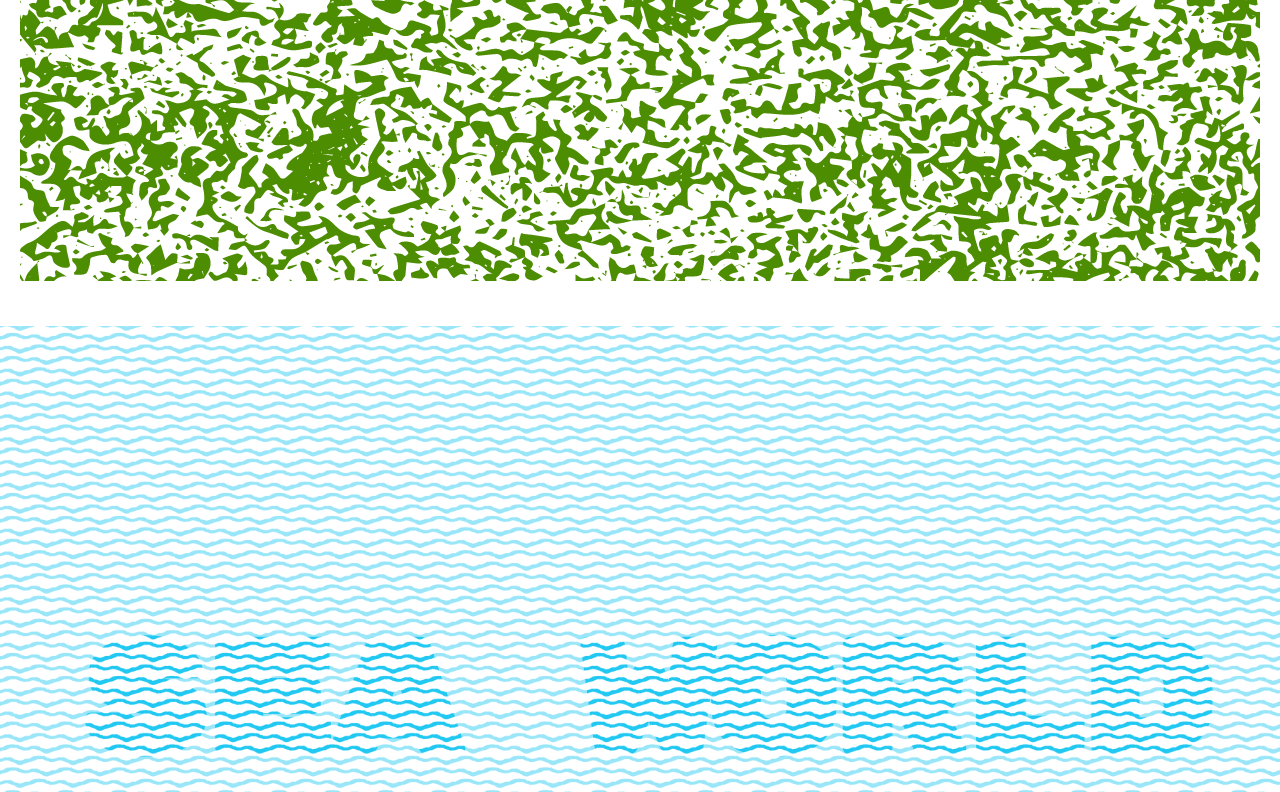
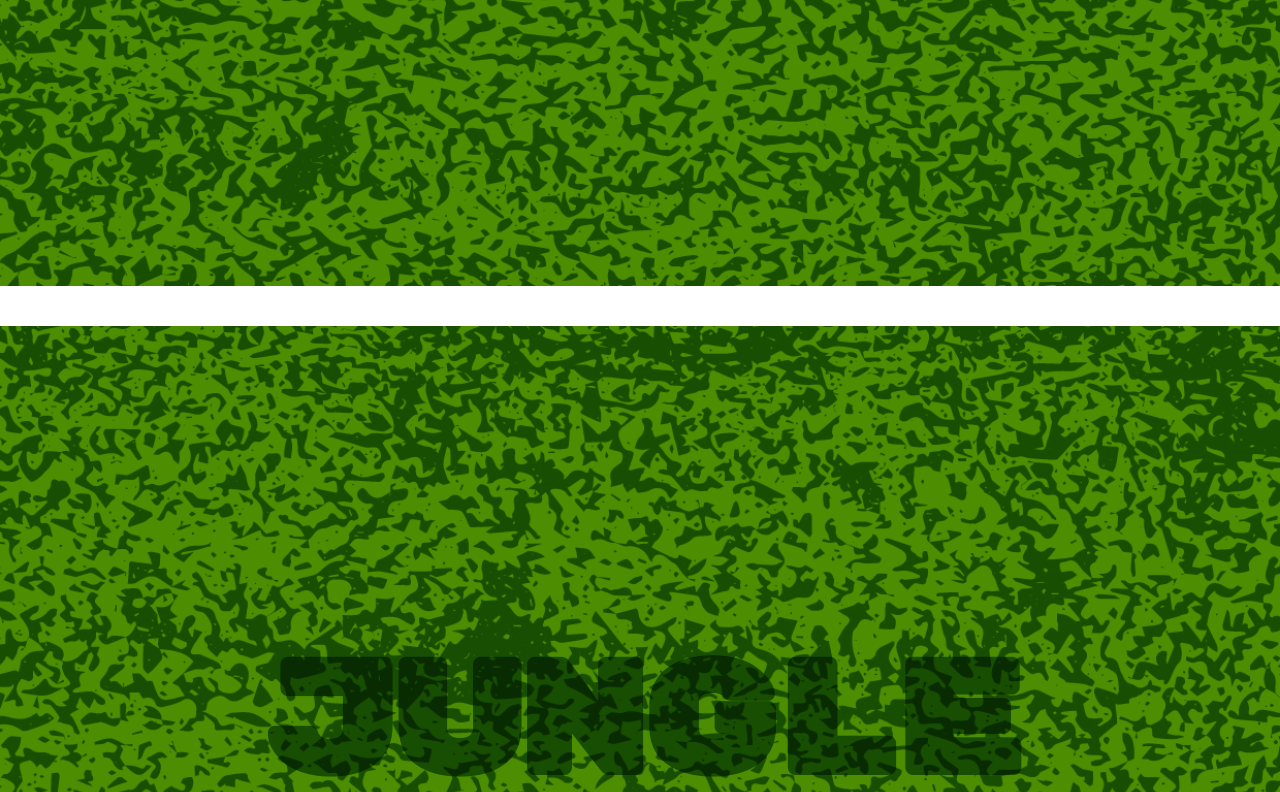
Before and after one commit to Tivo389/59_021418_CSS_IMAGE_MASK_CLIPPING, a website: page index.html in a window 1280 px wide. Shown: the part 514-1306 px from the top of the page. Drawn offline with nearby package versions, Linux system fonts and the light colour scheme.

Commit message:
junglePattern_20180220[done] - jungle Pattern complete - [next] polka pattern - [next] borders

```diff
--- a/css/_variable.scss
+++ b/css/_variable.scss
@@ -11,6 +11,7 @@ $color--white: #FFFFFF;
 $color__theme--accent: #EE86A8;
 $color__theme--main: #99e6f9;
 $color--jungle: #4D8D01;
+$color--jungle--accent: #FF9607;
 $color--wave: #99e6f9;
 $color__theme--sub: #EED786;
 $font__family--body: "Helvetica Neue", Helvetica, Arial, sans-serif;
--- a/css/stylesheet.scss
+++ b/css/stylesheet.scss
@@ -22,20 +22,22 @@ h1 {
   &.wave--darken {
     color: darken($color--wave, 25%);
   }
-  &.jungle--darken {
-    color: darken($color--jungle, 10%);
-    mask-image: url('../images/texture_02.png');
-    mask-size: auto;
-    mask-repeat: no-repeat;
-    mask-position: center;
-    mask-position-x: -180px;
-  }
   &.mask--wave {
     color: darken($color--wave, 35%);
     mask-image: url('../images/texture_01.png');
     mask-size: 12.5%;
     transform: translateY(-7px);
     animation: wave 4s cubic-bezier(0,.71,1,.31) infinite;
+  }
+}
+.jungle--text--container {
+  position: absolute;
+  h1 {
+    position: absolute;
+    &.jungle--text {
+      color: $color--jungle;
+      // color: $color--jungle--accent;
+    }
   }
 }
 %extTexture {
@@ -110,11 +112,31 @@ h1 {
     mask-size: 12.5%;
   }
   &.bg--jungle {
-    background-color: $color--jungle;
-    mask-image: url('../images/texture_02.png');
-    mask-size: auto;
-    mask-repeat: no-repeat;
-    mask-position: center;
+    padding: 0;
+    position: relative;
+    &:before {
+      background-color: $color--jungle;
+      content: '';
+      display: block;
+      mask-image: url('../images/texture_02.png');
+      mask-position: center;
+      mask-repeat: no-repeat;
+      mask-size: cover;
+      min-height: 100vh;
+      mix-blend-mode: multiply;
+      position: absolute;
+      width: 100%;
+      z-index: 10;
+    }
+    &:after {
+      background-color: $color--jungle;
+      content: '';
+      display: block;
+      min-height: 100vh;
+      mix-blend-mode: multiply;
+      position: absolute;
+      width: 100%;
+    }
   }
 }
 
--- a/index.html
+++ b/index.html
@@ -1,3 +1,6 @@
+<!--
+  - [NEXT] Borders are interesting
+ -->
 <!DOCTYPE html>
 <html lang="en">
 <head>
@@ -12,8 +15,19 @@
 
 <p class="version">Ver.XXXXXX.1a</p>
 
+<!-- CONTINUE HERE DO A POLKA CHANGE FONT / CAN POLKA THE BG AND WHITE THE FONT? -->
 <div class="section--full-view bg--jungle flex--center--center flex--direction--column">
-    <h1 class="jungle--darken">JUNGLE</h1>
+    <div class="jungle--text--container flex--center--center">
+      <h1 class="jungle--text">POLKA</h1>
+    </div>
+</div>
+
+<hr>
+
+<div class="section--full-view bg--jungle flex--center--center flex--direction--column">
+    <div class="jungle--text--container flex--center--center">
+      <h1 class="jungle--text">JUNGLE</h1>
+    </div>
 </div>
 
 <!-- <div class="section--full-view bg--wave flex--center--center flex--direction--column">
```
Also changed, not shown: css/stylesheet.css, 1 other file.
